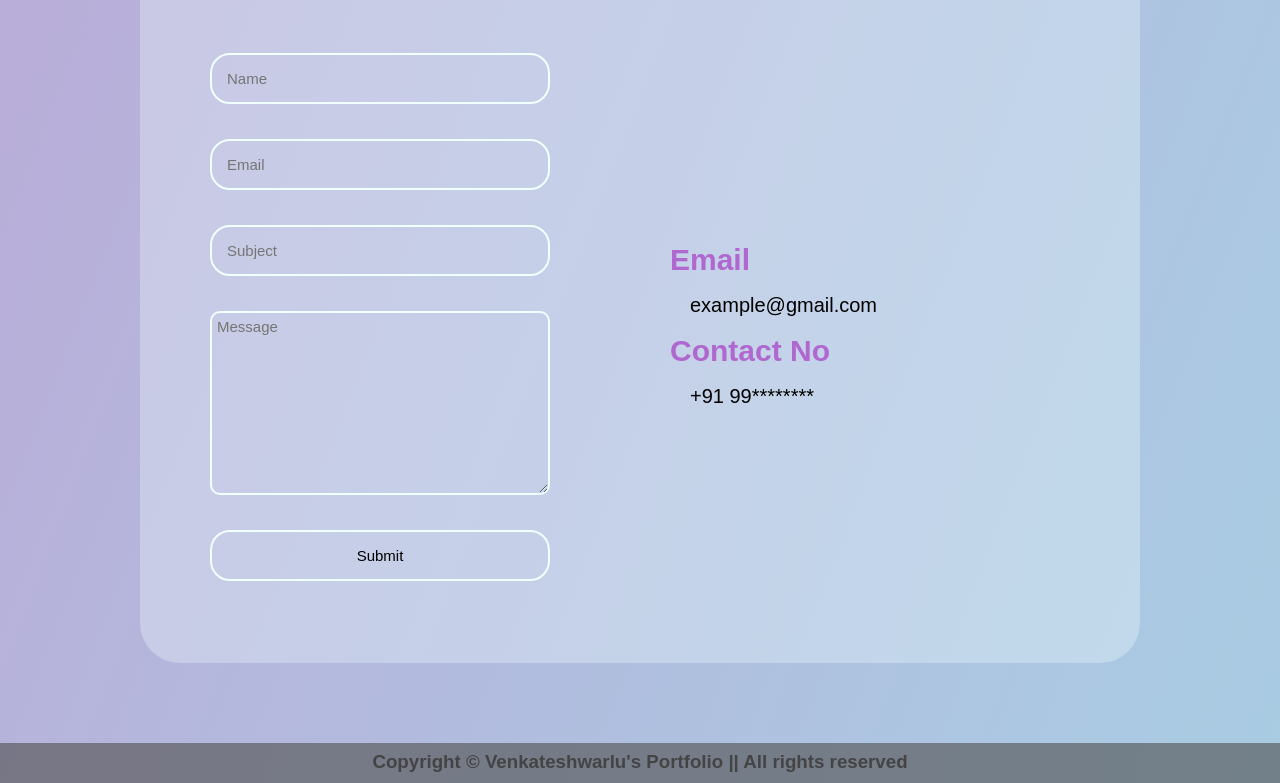
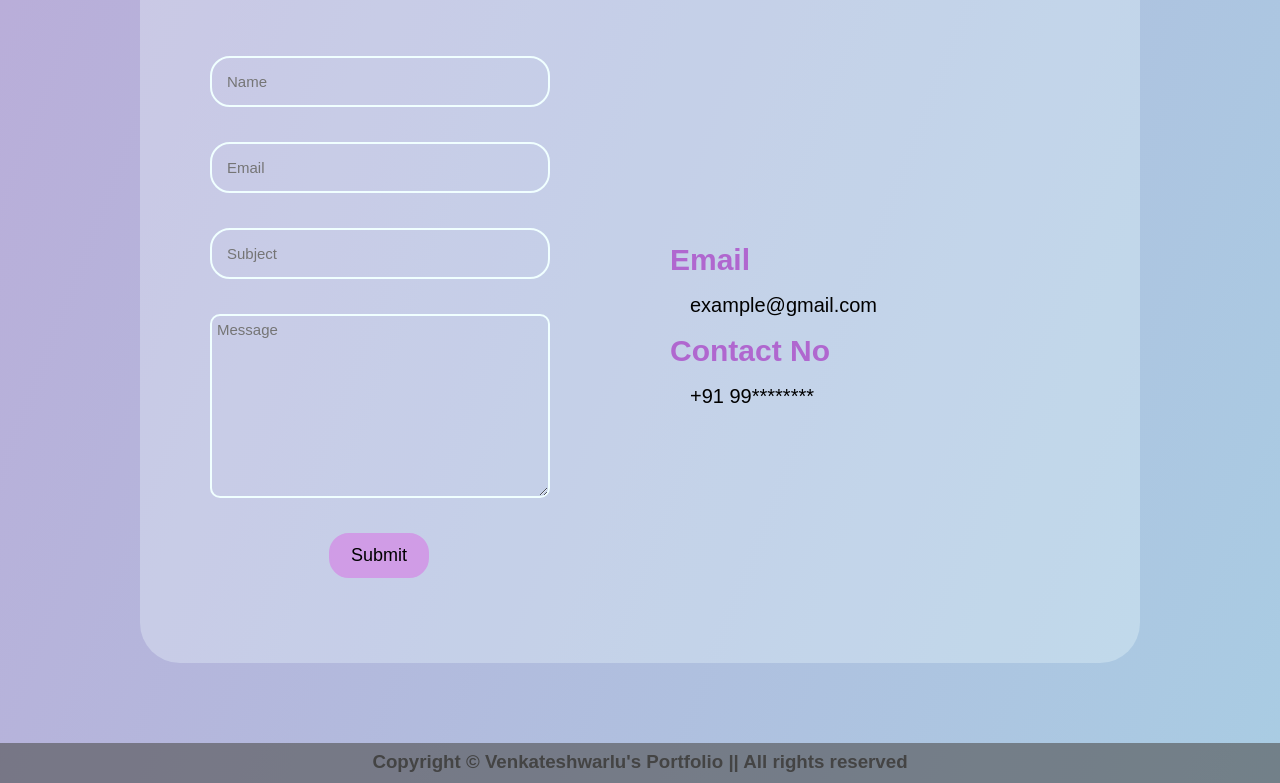
Before and after one commit to venkatesh-dvk/codsoft, a plain HTML site: page codsoft intern/task2/index.html in a window 1280 px wide. Shown: the part 2507-3290 px from the top of the page. Drawn offline with nearby package versions, Linux system fonts and the light colour scheme.

Commit message:
Update style.css

```diff
--- a/codsoft intern/task2/style.css
+++ b/codsoft intern/task2/style.css
@@ -369,6 +369,19 @@ body{
     border: 2px solid azure ;
     background-color: transparent;
 }
+.box .form-area #submit{
+    background-color: #d09ce6;
+    border: 2px solid #d09ce6;
+    font-size: 18px;
+    width: 100px;
+    margin-left: 35%;
+    padding: 10px;
+    transition: .3s ease;
+}
+.box .form-area #submit:hover{
+    background-color: transparent;
+    color: #82419e;
+}
 
 /*-------- Contact Section details-area code --------*/
 
```
